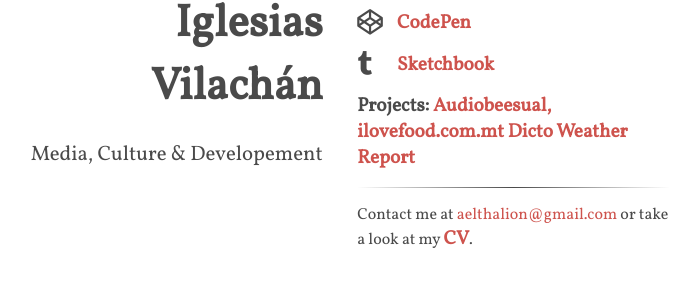
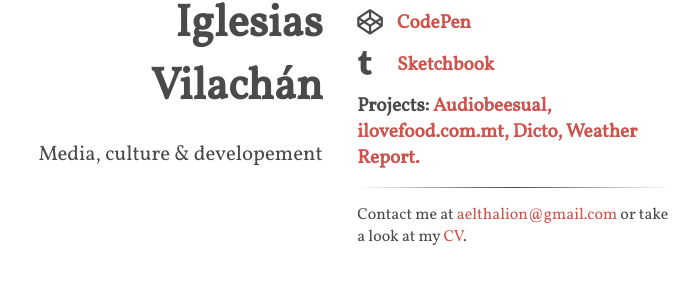
Before and after one commit to gonzaloiv/gonzaloiv.github.io, a Jekyll site: the page built from index.html, in a window 1280 px wide. Shown: the part 301-588 px from the top of the page, without its empty margins (310-1009 px from the left). Built offline with Jekyll 4.4.1, drawn with Linux system fonts in a browser that asks for light colours; nearby versions of some CDN libraries; some of the changed lines change nothing that is shown.

Commit message:
ch-ch-ch-changes...

```diff
--- a/_config.yml
+++ b/_config.yml
@@ -9,7 +9,7 @@
   # author will appear under the avatar (optional)
   author: "Gonzalo Iglesias Vilachán"
   # tagline will appear under the title (optional)
-  tagline: "Media, Culture & Developement"
+  tagline: "Media, culture & developement"
   # if include_content is true, the contents of the content.html include will be
   # added right above the generated item list, if present
   include_content: true
--- a/_includes/content.html
+++ b/_includes/content.html
@@ -19,10 +19,10 @@
     <li class="main-list-item">
         <span>Projects: </span>
         <a href="http://audiobeesual.com/">Audiobeesual, </a>
-        <a href="http://http://www.ilovefood.com.mt/">ilovefood.com.mt</a>
-        <a href="http://mcritica.com/gonzaloiv/_dicto/">Dicto</a>
-        <a href="http://mcritica.com/gonzaloiv/_weather_report/">Weather Report</a>
+        <a href="http://http://www.ilovefood.com.mt/">ilovefood.com.mt, </a>
+        <a href="http://mcritica.com/gonzaloiv/_dicto/">Dicto, </a>
+        <a href="http://mcritica.com/gonzaloiv/_weather_report/">Weather Report.</a>
     </li>
 </ul>
 <hr />
-<p>Contact me at <a href="aelthalion@gmail.com">aelthalion@gmail.com</a> or take a look at my <a class= main-list-item href="./cv.pdf">CV</a>.</p>
+<p>Contact me at <a href="aelthalion@gmail.com">aelthalion@gmail.com</a> or take a look at my <a href="./cv.pdf">CV</a>.</p>
```
